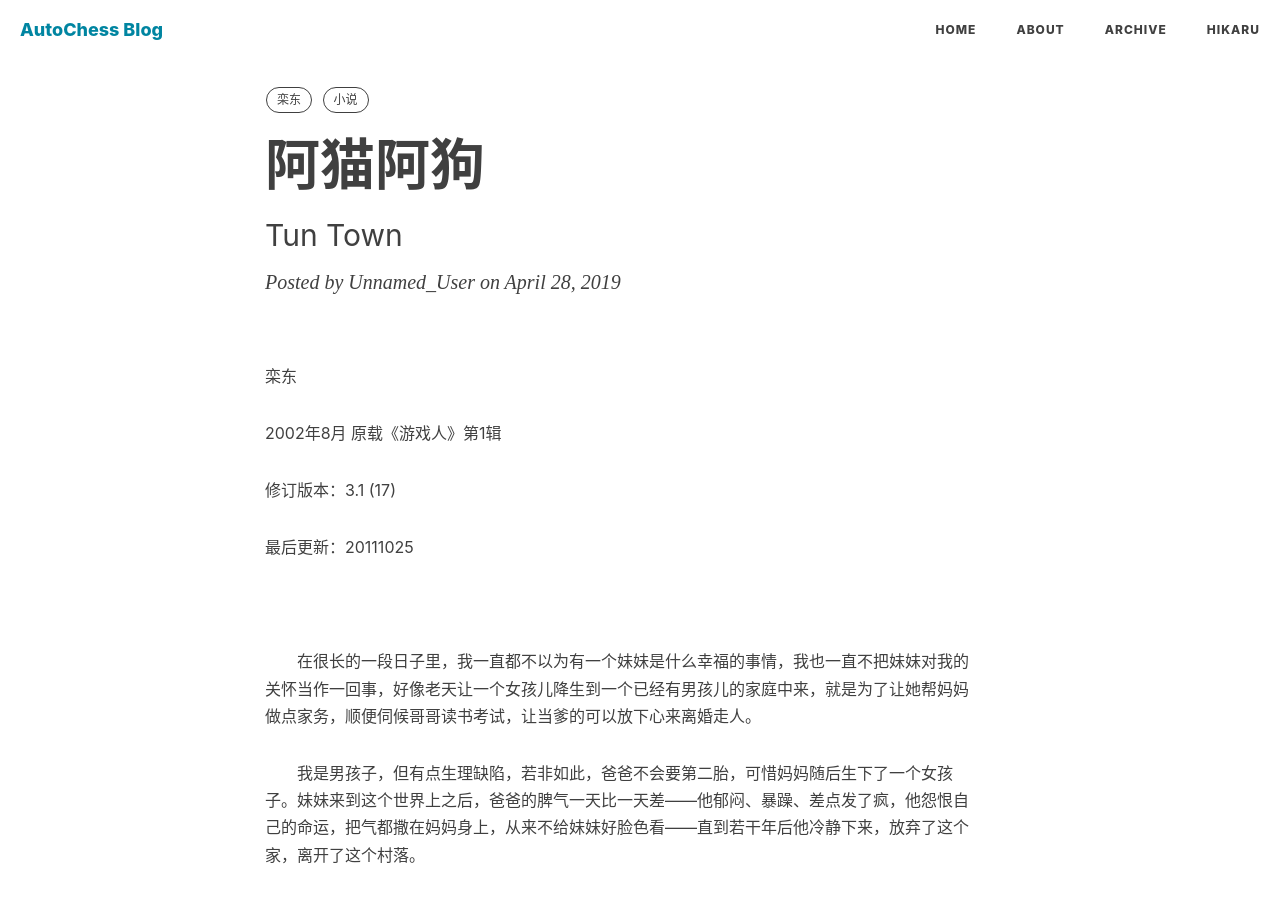
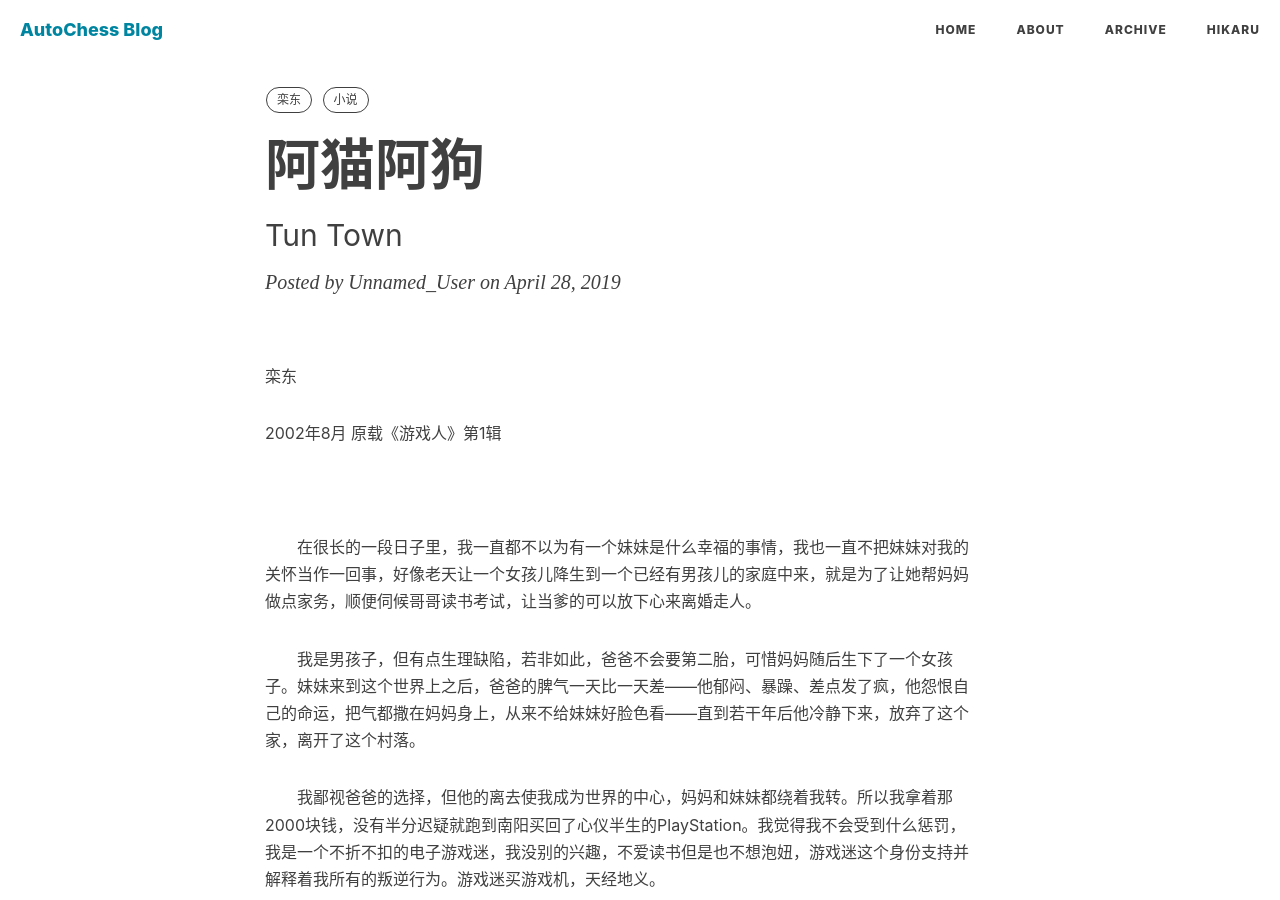
Before and after one commit to zizouqi/zizouqi.github.io, a Jekyll site: the page built from _posts/2019-04-28-tun-town.md, in a window 1280 px wide and 900 px high. Built offline with Jekyll 4.4.1, drawn with Linux system fonts in a browser that asks for light colours; nearby versions of some CDN libraries; comment, search, counter and statistics services are not loaded.

Commit message:
Update 2019-04-28-tun-town.md

```diff
--- a/_posts/2019-04-28-tun-town.md
+++ b/_posts/2019-04-28-tun-town.md
@@ -12,10 +12,6 @@ tags:
 栾东
 
 2002年8月 原载《游戏人》第1辑
-
-修订版本：3.1 (17)
-
-最后更新：20111025
 
 
 
```
